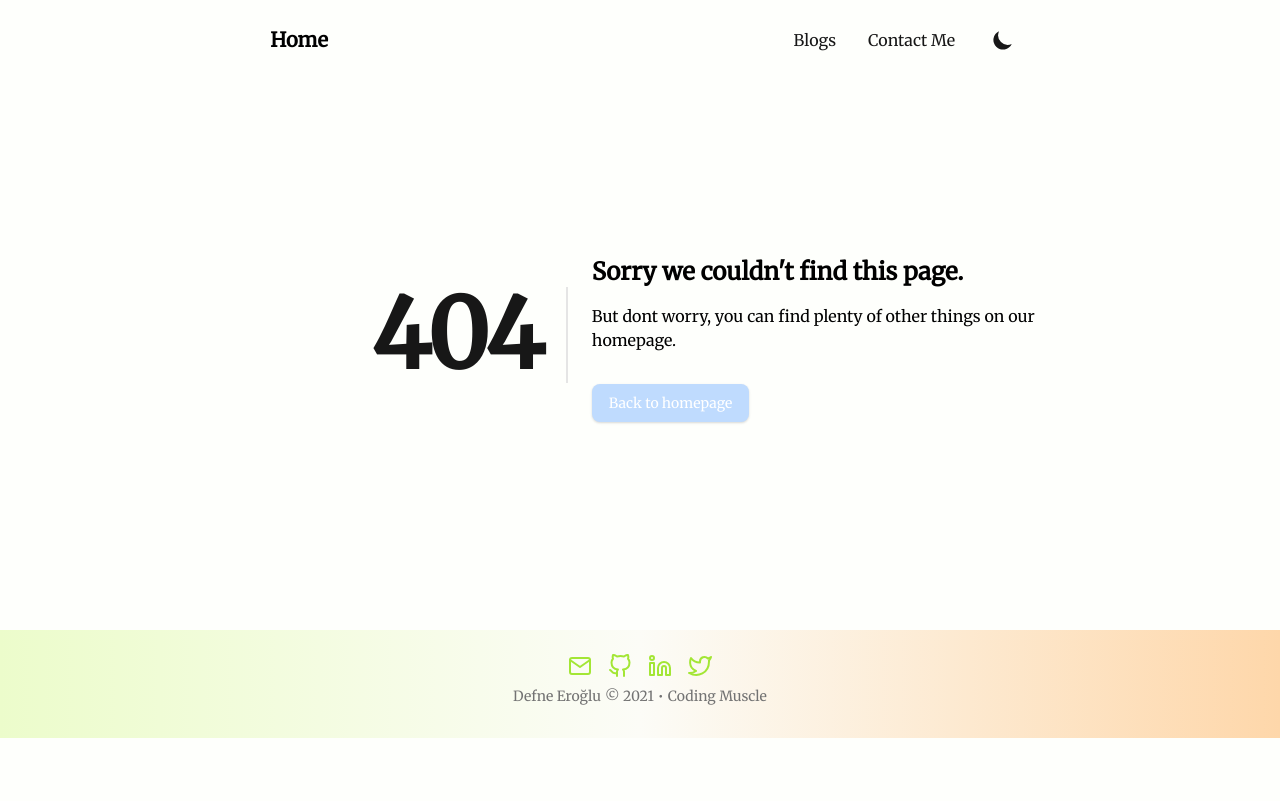
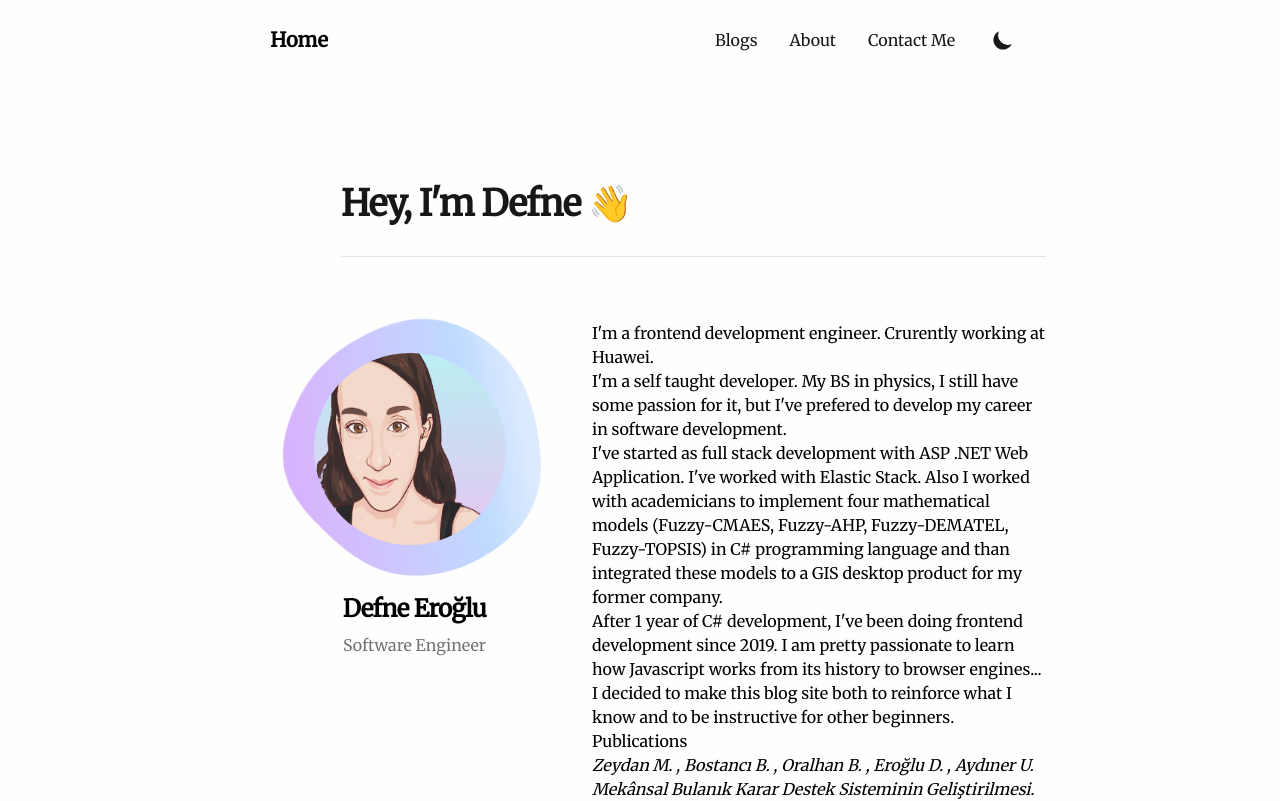
Before and after one commit to definite2/defneeroglu, a Next.js app: page /about in a window 1280 px wide. Before the commit this address had no page. Shown: the top 801 px of the page. Built offline with nearby package versions, Linux system fonts and the light colour scheme; what @tailwindcss/typography would draw is missing.

Commit message:
separate about and contact me pages

```diff
--- a/src/constants/navLinks.js
+++ b/src/constants/navLinks.js
@@ -1,5 +1,6 @@
 const navLinks = [
   { href: "/blog", title: "Blogs" },
+  { href: "/about", title: "About" },
   { href: "/contact", title: "Contact Me" },
 ];
 
--- /dev/null
+++ b/src/pages/about.js
@@ -0,0 +1,59 @@
+import { PageSeo } from "@/components/Seo";
+import { siteMetadata } from "@/constants/siteMetadata";
+import Avatar from "@/components/Avatar";
+import CustomLink from "@/components/CustomLink";
+
+const about = () => {
+  const { author, occupation } = siteMetadata;
+  return (
+    <>
+      <PageSeo
+        title={`About - ${author}`}
+        description={`About me - ${author}`}
+      />
+      <div className="divide-y">
+        <div className="pt-6 pb-8 space-y-2 md:space-y-5">
+          <h1 className="text-2xl font-extrabold leading-9 tracking-tight text-gray-900 dark:text-gray-100 sm:text-3xl sm:leading-10 md:text-4xl md:leading-14">
+            Hey, I'm Defne 👋
+          </h1>
+        </div>
+        <div className="items-start space-y-2 xl:grid xl:grid-cols-3 xl:gap-x-12 xl:space-y-0 lg:pt-8 ">
+          <div className="flex flex-col items-center pt-8 space-x-2 lg:-ml-16 xl:col-start-1 xl:col-span-1">
+            <Avatar />
+            <h3 className="pt-4 pb-2 text-2xl font-bold leading-8 tracking-tight">
+              {author}
+            </h3>
+            <div className="text-gray-500 dark:text-gray-400">{occupation}</div>
+          </div>
+          <div className="pt-8 pb-8 prose lg:prose-lg dark:prose-dark max-w-none xl:col-span-2 xl:col-start-2">
+            <p>
+              I'm a frontend development engineer. Crurently working at Huawei.
+            </p>
+            <p>
+              I'm a self taught developer. My BS in physics, I still have some
+              passion for it, but I've prefered to develop my career in software
+              development.
+            </p>
+            <p>
+              I've started as full stack development with ASP .NET Web
+              Application. I've worked with Elastic Stack. Also I worked with academicians to implement four mathematical models
+              (Fuzzy-CMAES, Fuzzy-AHP, Fuzzy-DEMATEL, Fuzzy-TOPSIS) in C# programming language and than integrated these models to a GIS
+              desktop product for my former company.
+            </p>
+            <p>
+             After 1 year of C# development, I've been doing frontend development since 2019. I am pretty passionate to learn how Javascript works from its history to browser engines...
+             I decided to make this blog site both to reinforce what I know and to be instructive for other beginners.
+            </p>
+            <h4>Publications</h4>
+            <CustomLink className="italic" href="https://dergipark.org.tr/tr/pub/ejosat/issue/53473/711076">
+            Zeydan M. , Bostancı B. , Oralhan B. , Eroğlu D. , Aydıner U. Mekânsal Bulanık Karar Destek Sisteminin Geliştirilmesi. EJOSAT. 2020; 418-429.
+            </CustomLink>
+
+          </div>
+        </div>
+      </div>
+    </>
+  );
+};
+
+export default about;
--- a/src/pages/contact.js
+++ b/src/pages/contact.js
@@ -3,7 +3,7 @@ import { siteMetadata } from "@/constants/siteMetadata";
 import Image from "next/image";
 import Avatar from "@/components/Avatar";
 import ContactForm from "@/components/Forms/ContactForm";
-const about = () => {
+const contact = () => {
   const { author, occupation } = siteMetadata;
   return (
     <>
@@ -14,42 +14,16 @@ const about = () => {
       <div className="divide-y">
         <div className="pt-6 pb-8 space-y-2 md:space-y-5">
           <h1 className="text-2xl font-extrabold leading-9 tracking-tight text-gray-900 dark:text-gray-100 sm:text-3xl sm:leading-10 md:text-4xl md:leading-14">
-            Hey, I'm Defne 👋
+            Let's Connect
           </h1>
         </div>
-        <div className="items-start space-y-2 xl:grid xl:grid-cols-3 xl:gap-x-12 xl:space-y-0 lg:pt-8 ">
-          <div className="flex flex-col items-center pt-8 space-x-2 lg:-ml-16 xl:col-start-1 xl:col-span-1">
-            <Avatar />
-            <h3 className="pt-4 pb-2 text-2xl font-bold leading-8 tracking-tight">
-              {author}
-            </h3>
-            <div className="text-gray-500 dark:text-gray-400">{occupation}</div>
-          </div>
-          <div className="pt-8 pb-8 prose lg:prose-lg dark:prose-dark max-w-none xl:col-span-2 xl:col-start-2">
-            <p>
-              I'm a frontend development engineer. Crurently working at Huawei.
-            </p>
-            <p>
-              I'm a self taught developer. My BS in physics, I still have some
-              passion for it, but I've prefered to develop my career in software
-              development.
-            </p>
-            <p>
-              I'm here to share some web develompent skills I gained on my
-              journey from being a physics student to becoming a software
-              developer. The secret how I've becoming a better programmer is
-              just using my Impostor syndrome as persistently to learning new
-              things and become a better version of myself... If these sounds something to you, than feel free to send
-              me message.
-            </p>
+        <div className="items-start space-y-2 xl:grid xl:grid-cols-3 xl:gap-x-8 xl:space-y-0 lg:pt-8 ">
+          <div className="pt-8 pb-8 prose lg:prose-lg dark:prose-dark max-w-none xl:col-span-2">
+            <ContactForm />
           </div>
         </div>
       </div>
-      <div className="items-start space-y-2 xl:grid xl:grid-cols-3 xl:gap-x-8 xl:space-y-0 lg:pt-8 ">
-        <div className="pt-8 pb-8 prose lg:prose-lg dark:prose-dark max-w-none xl:col-span-2">
-          <ContactForm />
-        </div>
-      </div>
+
       <div className="flex justify-end pt-40 prose dark:prose-dark max-w-none xl:col-span-3">
         <Image
           className="svg-draw float-right"
@@ -63,4 +37,4 @@ const about = () => {
   );
 };
 
-export default about;
+export default contact;
```
